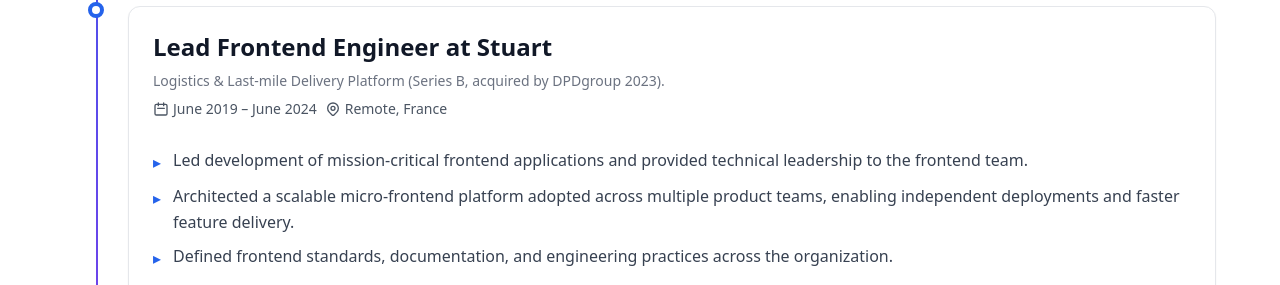
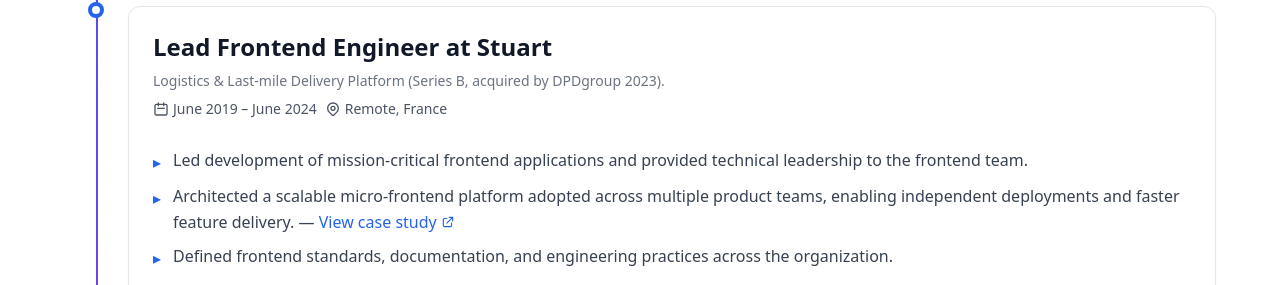
Before and after one commit to kobe13/portfolio, a Next.js app: page / in a window 1280 px wide. Shown: the part 2615-2900 px from the top of the page. Built offline with nearby package versions, Linux system fonts and the light colour scheme.

Commit message:
Refactor WorkCard description handling and update skills-section import

```diff
--- a/src/app/components/skills-section.tsx
+++ b/src/app/components/skills-section.tsx
@@ -1,4 +1,3 @@
-import parse from "html-react-parser";
 import { DATA } from "../data/resume";
 import { Badge } from "./badge";
 
--- a/src/app/components/work-card.tsx
+++ b/src/app/components/work-card.tsx
@@ -1,10 +1,14 @@
 import React from "react";
 import { Badge } from "./badge";
+
+type DescriptionItem =
+  | string
+  | { text: string; link: { label: string; url: string } };
 
 type Props = {
   title: string;
   companyDescription?: string;
-  description?: string[];
+  description?: DescriptionItem[];
   dates?: string;
   location?: string;
   skills?: string[];
@@ -73,7 +77,13 @@
 
       {description && description.length > 0 && (
         <ul className="space-y-2 mb-4">
-          {description.map((desc, idx) => (
+          {description.map((desc, idx) => {
+            const text =
+              typeof desc === "string"
+                ? desc.replace("➾", "").trim()
+                : desc.text;
+            const link = typeof desc === "string" ? null : desc.link;
+            return (
               <li
                 key={idx}
                 className="text-gray-700 dark:text-gray-300 leading-relaxed flex items-start gap-3"
@@ -81,9 +91,42 @@
                 <span className="text-blue-600 dark:text-blue-400 flex-shrink-0 mt-0.5">
                   ▸
                 </span>
-              <span className="flex-1">{desc.replace("➾", "").trim()}</span>
+                <span className="flex-1">
+                  {text}
+                  {link && (
+                    <>
+                      {" — "}
+                      <a
+                        href={link.url}
+                        {...(link.url.startsWith("#")
+                          ? {}
+                          : {
+                              target: "_blank",
+                              rel: "noopener noreferrer",
+                            })}
+                        className="text-blue-600 dark:text-blue-400 font-medium hover:underline inline-flex items-center gap-1"
+                      >
+                        {link.label}
+                        <svg
+                          className="w-3.5 h-3.5"
+                          fill="none"
+                          stroke="currentColor"
+                          viewBox="0 0 24 24"
+                        >
+                          <path
+                            strokeLinecap="round"
+                            strokeLinejoin="round"
+                            strokeWidth={2}
+                            d="M10 6H6a2 2 0 00-2 2v10a2 2 0 002 2h10a2 2 0 002-2v-4M14 4h6m0 0v6m0-6L10 14"
+                          />
+                        </svg>
+                      </a>
+                    </>
+                  )}
+                </span>
               </li>
-          ))}
+            );
+          })}
         </ul>
       )}
 
--- a/src/app/data/resume.tsx
+++ b/src/app/data/resume.tsx
@@ -127,7 +127,13 @@
       location: "Remote, France",
       description: [
         "➾ Led development of mission-critical frontend applications and provided technical leadership to the frontend team.",
-        "➾ Architected a scalable micro-frontend platform adopted across multiple product teams, enabling independent deployments and faster feature delivery.",
+        {
+          text: "Architected a scalable micro-frontend platform adopted across multiple product teams, enabling independent deployments and faster feature delivery.",
+          link: {
+            label: "View case study",
+            url: "#case-studies",
+          },
+        },
         "➾ Defined frontend standards, documentation, and engineering practices across the organization.",
         "➾ Mentored engineers and led hiring and recruitment for the frontend department.",
       ],
```
Lines whose indentation alone changed are shown as unchanged.
